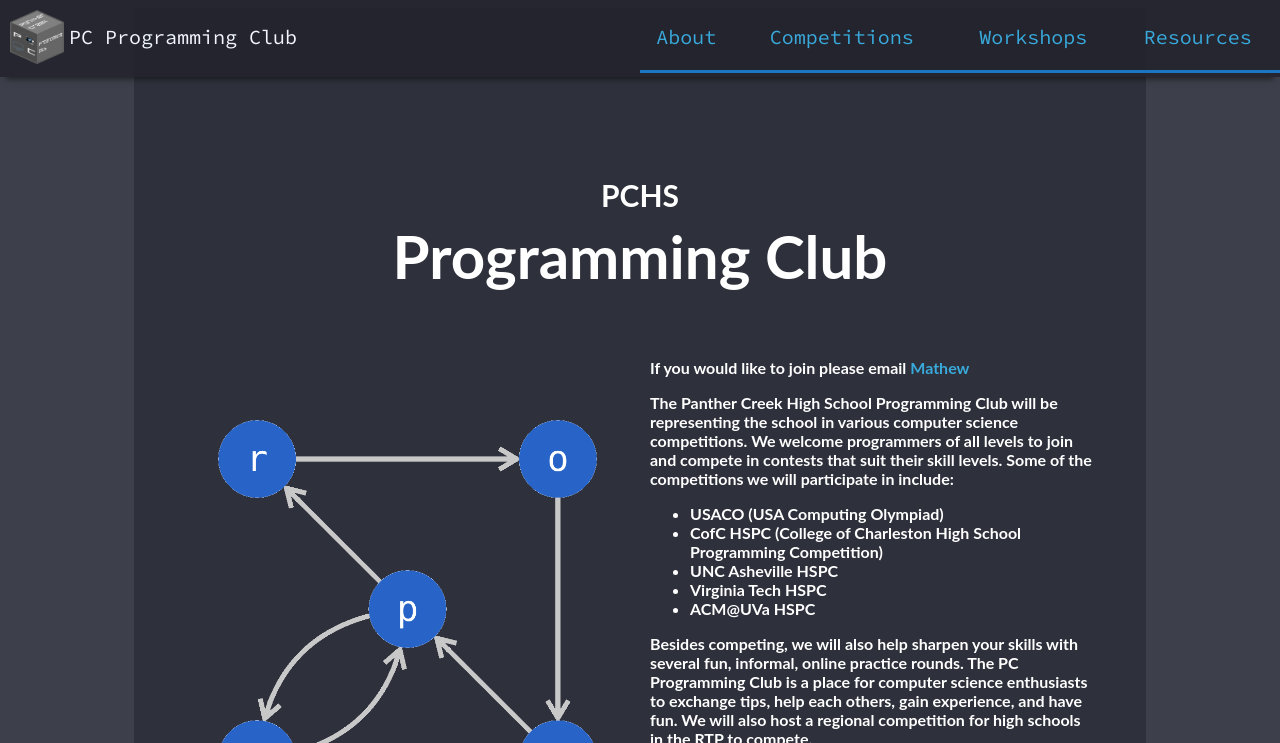
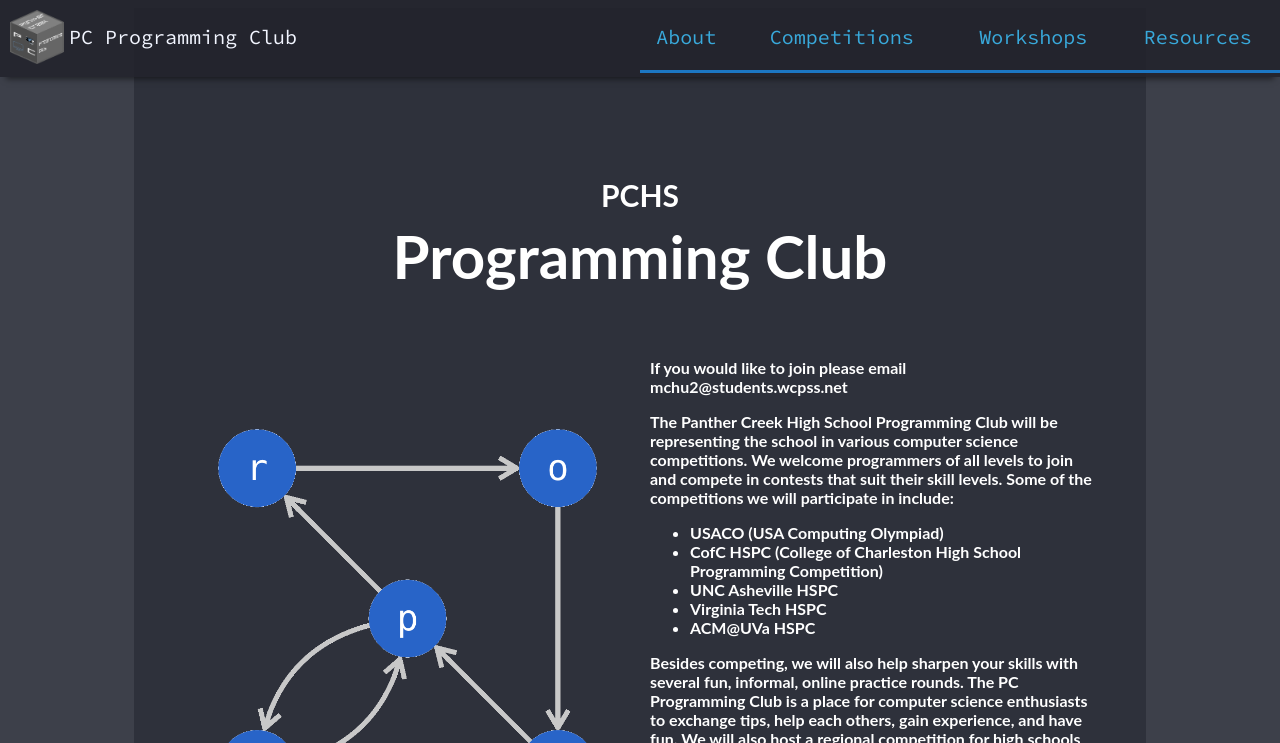
Before and after one commit to PCHS-Programming-Club/pchs-programming-club.github.io, a plain HTML site: page pcprog/index.html in a window 1280 px wide. Shown: the top 743 px of the page. Drawn offline with Linux system fonts and the light colour scheme.

Commit message:
Update index.html

```diff
--- a/pcprog/index.html
+++ b/pcprog/index.html
@@ -61,7 +61,7 @@
 	  <img class="ixsplit_img" src="logo.png" alt="PCPT Logo" />
 	</div>
 	<div class="ixsplit_txt">
-	  <p> <b>If you would like to join please email <b> <a href="mchu2@students.wcpss.net">Mathew</a></p>
+	  <p> <b>If you would like to join please email mchu2@students.wcpss.net<b> </p>
 	  <p>The Panther Creek High School Programming Club will be representing the school in various computer science competitions. We welcome programmers of all levels to join and compete in contests that suit their skill levels. Some of the competitions we will participate in include:</p>
 	  <ul>
 	    <li>USACO (USA Computing Olympiad)</li>
```
